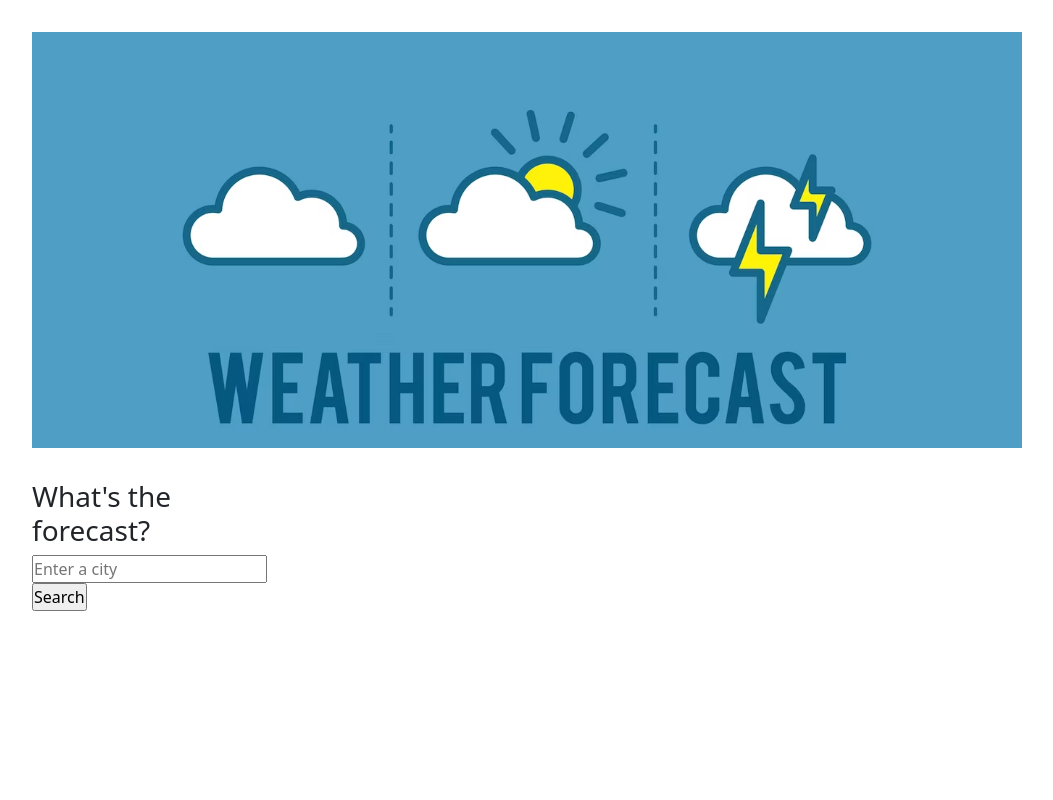
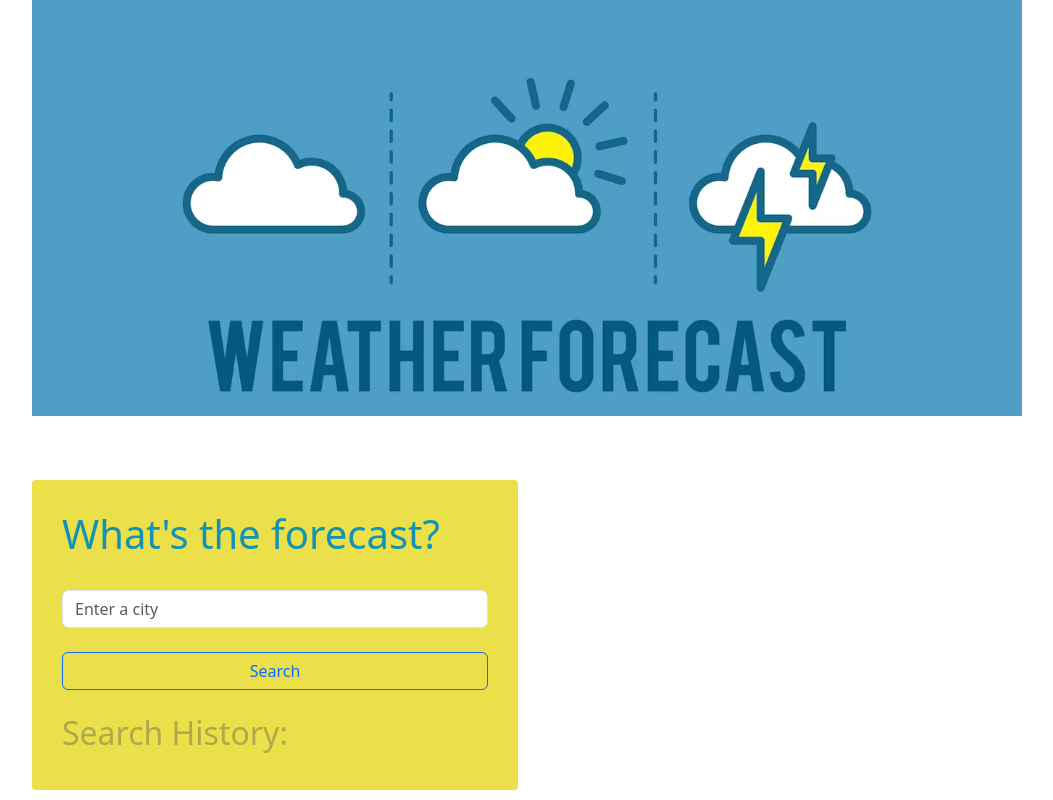
Before and after one commit to techmack92/weather-dashboard, a plain HTML site: page index.html in a window 1280 px wide. Shown: the whole page, without its empty margins (50-1103 px from the left). Drawn offline with nearby package versions, Linux system fonts and the light colour scheme.

Commit message:
styled search-results container

```diff
--- a/assets/css/style.css
+++ b/assets/css/style.css
@@ -4,15 +4,26 @@
 }
 
 #hero {
-    width: 100%;
-    height: 60vh;
     z-index: 1;
 }
 
 #hero .container {
+    width: 100%;
+    height: 60vh;
     z-index: 2;
 }
 
 #search-history {
     z-index: 3;
 }
+
+.search-results .content {
+    padding: 30px;
+    background: #e4d50dbe;
+    border-radius: 4px;
+    color: #1194b4;
+}
+
+.search-results h2 {
+    color: rgba(82, 80, 80, 0.384);
+}
--- a/index.html
+++ b/index.html
@@ -15,7 +15,7 @@
 
 <body>
 
-    <section id="hero" class="d-flex flex column justify-content-center align-items-center">
+    <section id="hero" class="d-flex flex-column justify-content-center align-items-center">
         <div class="container">
             <img src="./assets/images/hero.png" alt="hero photo of generic weather forecast">
         </div>
@@ -23,21 +23,25 @@
 
     <section id="main">
         <section id="search-results" class="search-results">
-            <div class="container d-flex justify-content-start">
+            <div class="container-lg d-flex justify-content-start">
                 <div class="row">
-                    <div class="col-xl-4 col-lg-5">
+                    <div class="col-xl">
                         <div class="content">
                             <div id="search-bar">
                                 <form class="location-input" id="city-form">
-                                    <label>
-                                        <h3>What's the forecast?</h3>
-                                        <input type="text" id="city-input" placeholder="Enter a city">
-                                    </label>
+                                    <div>
+                                        <h1>What's the forecast?</h1><br>
+                                        <input class="form-control" type="text" id="city-input" placeholder="Enter a city">
+                                    </div><br>
+                                    <div class="d-grid gap-2">
+                                        <input class ="submit btn btn-outline-primary" type="submit" id="submit" value="Search">
+                                    </div>
                                     <br>
-                                    <input class ="submit" type="submit" id="submit" value="Search">
                                 </form>
                             </div>
                             <div id="search-history">
+                                <h2>Search History:</h2>
+                            </div>
                         </div>
                     </div>
 
```
Also changed, not shown: assets/images/hero2.jpg (added).
